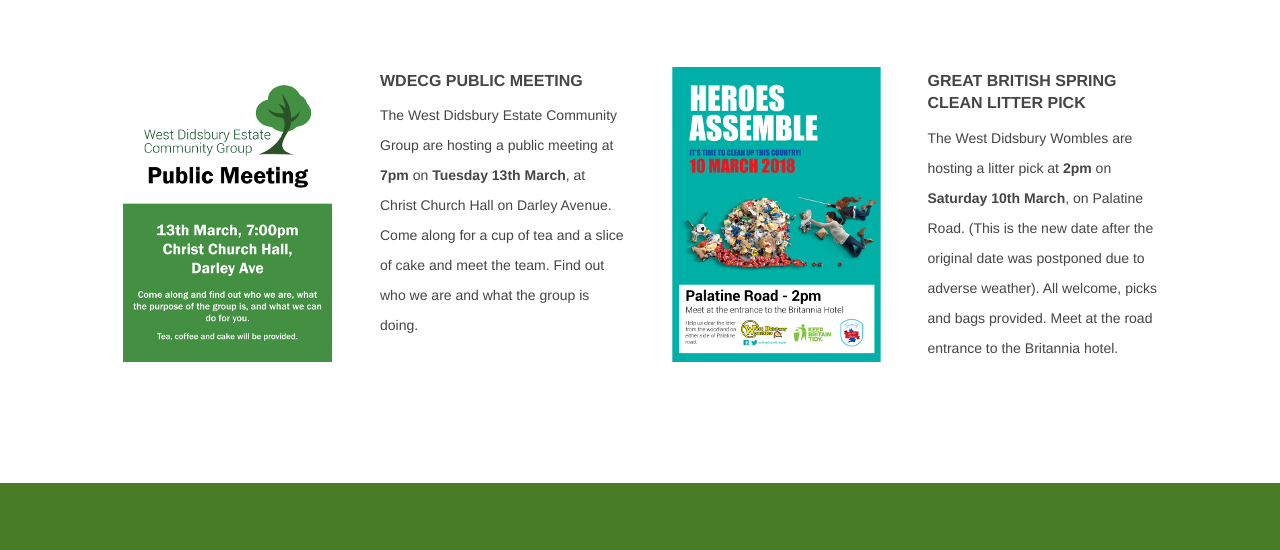
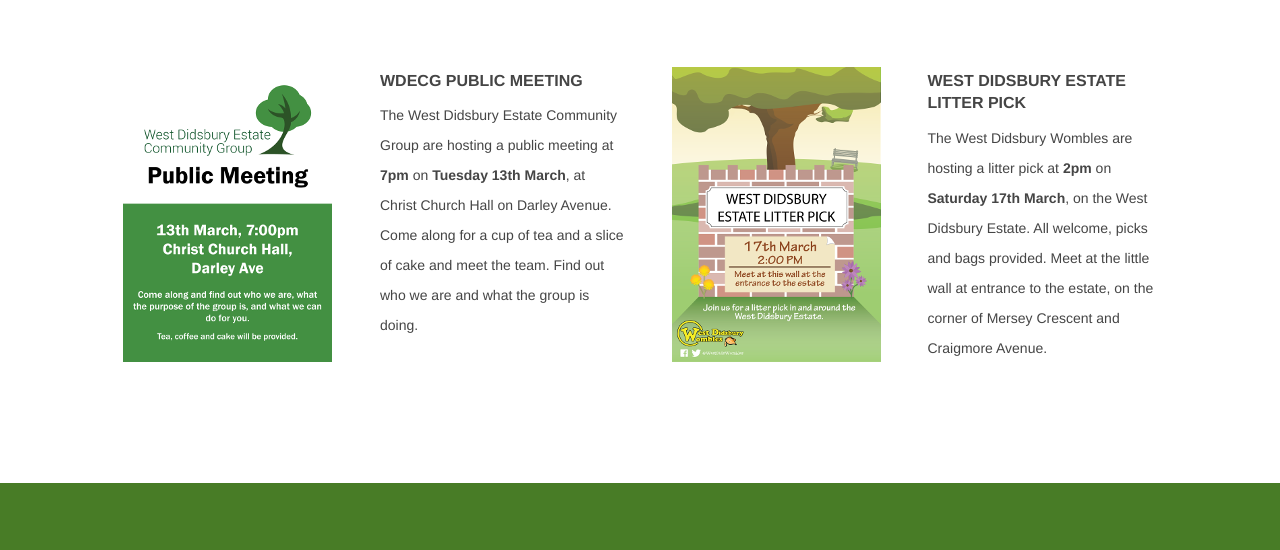
Before and after one commit to waveform80/west-dids-community, a plain HTML site: page events.html in a window 1280 px wide. Shown: the part 741-1291 px from the top of the page. Drawn offline with Linux system fonts and the light colour scheme; a web font is replaced by a local one.

Commit message:
Events updates
Added the newsletter pdf. Updated the events page to change the litter pick poster and details.

```diff
--- a/events.html
+++ b/events.html
@@ -80,16 +80,16 @@
 
         <div class="row events list">
           <div class="small-12 medium-3 columns">
-            <a href="img/GBSP_poster_2.png">
-              <img src="img/GBSP_poster_2_small.png" />
+            <a href="img/wdw_estate_pick_poster.png">
+              <img src="img/wdw_estate_pick_poster_small.png" />
             </a>
           </div>
 
           <div class="small-12 medium-3 columns">
-            <h2 class="text-left">Great British Spring Clean Litter Pick</h2>
-            <p>The West Didsbury Wombles are hosting a litter pick at <strong>2pm</strong> on <strong>Saturday 10th
-            March</strong>, on Palatine Road. (This is the new date after the original date was postponed due to adverse weather). All welcome, picks and bags
-            provided. Meet at the road entrance to the Britannia hotel.</p>
+            <h2 class="text-left">West Didsbury Estate Litter Pick</h2>
+            <p>The West Didsbury Wombles are hosting a litter pick at <strong>2pm</strong> on <strong>Saturday 17th
+            March</strong>, on the West Didsbury Estate. All welcome, picks and bags
+            provided. Meet at the little wall at entrance to the estate, on the corner of Mersey Crescent and Craigmore Avenue.</p>
           </div>
 
       </div>
```
Also changed, not shown: index.html (+1 -1 lines), news.html (+1 -1 lines), img/GBSP_poster_2.png (deleted), img/GBSP_poster_2_small.png (deleted), img/palatine_road_pick_poster.png (deleted), img/palatine_road_pick_poster_small.png (deleted), img/wdw_estate_pick_poster.png (added), img/wdw_estate_pick_poster_small.png (added), 1 other file.
